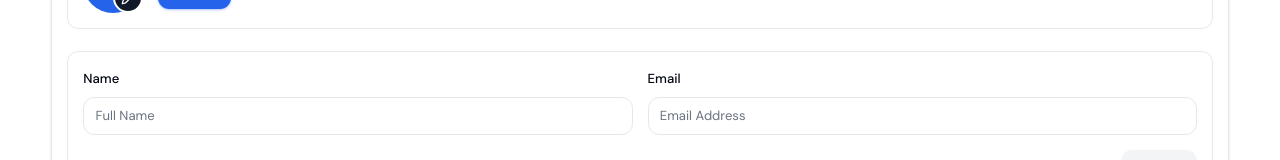
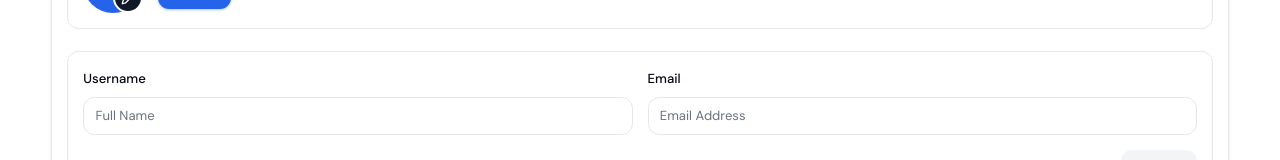
Before and after one commit to Cassandra-droid/ecgs-new, a Next.js app: page /admin/profile in a window 1280 px wide. Shown: the part 147-307 px from the top of the page. Built offline with nearby package versions, Linux system fonts and the light colour scheme; no server answers.

Commit message:
fixing the form

```diff
--- a/components/profile/profile-update-form.tsx
+++ b/components/profile/profile-update-form.tsx
@@ -50,10 +50,10 @@ const ProfileUpdateForm = ({ user }: ProfileUpdateFormProps) => {
             <div className="w-full flex-1 sm:w-fit">
               <FormField
                 control={form.control}
-                name="name"
+                name="username"
                 render={({ field }) => (
                   <FormItem>
-                    <FormLabel>Name</FormLabel>
+                    <FormLabel>Username</FormLabel>
                     <FormControl>
                       <Input
                         {...field}
```
